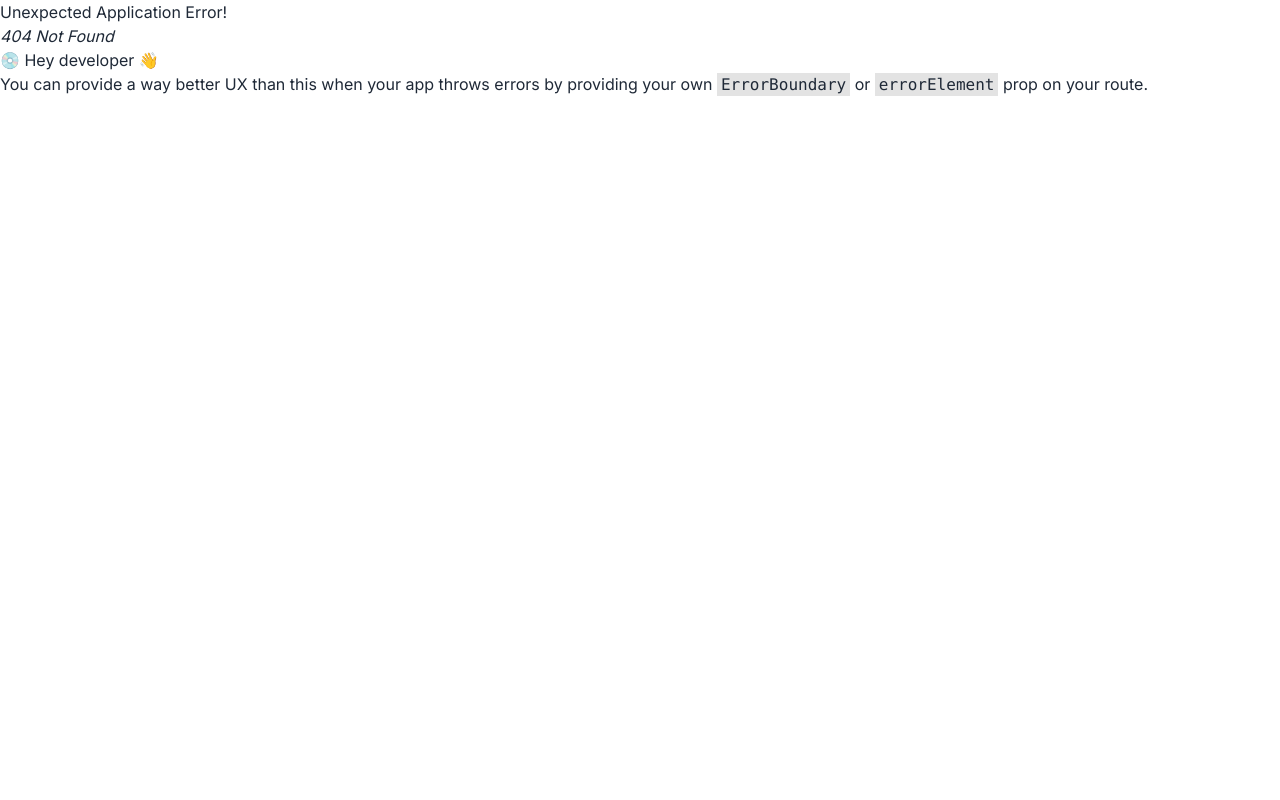
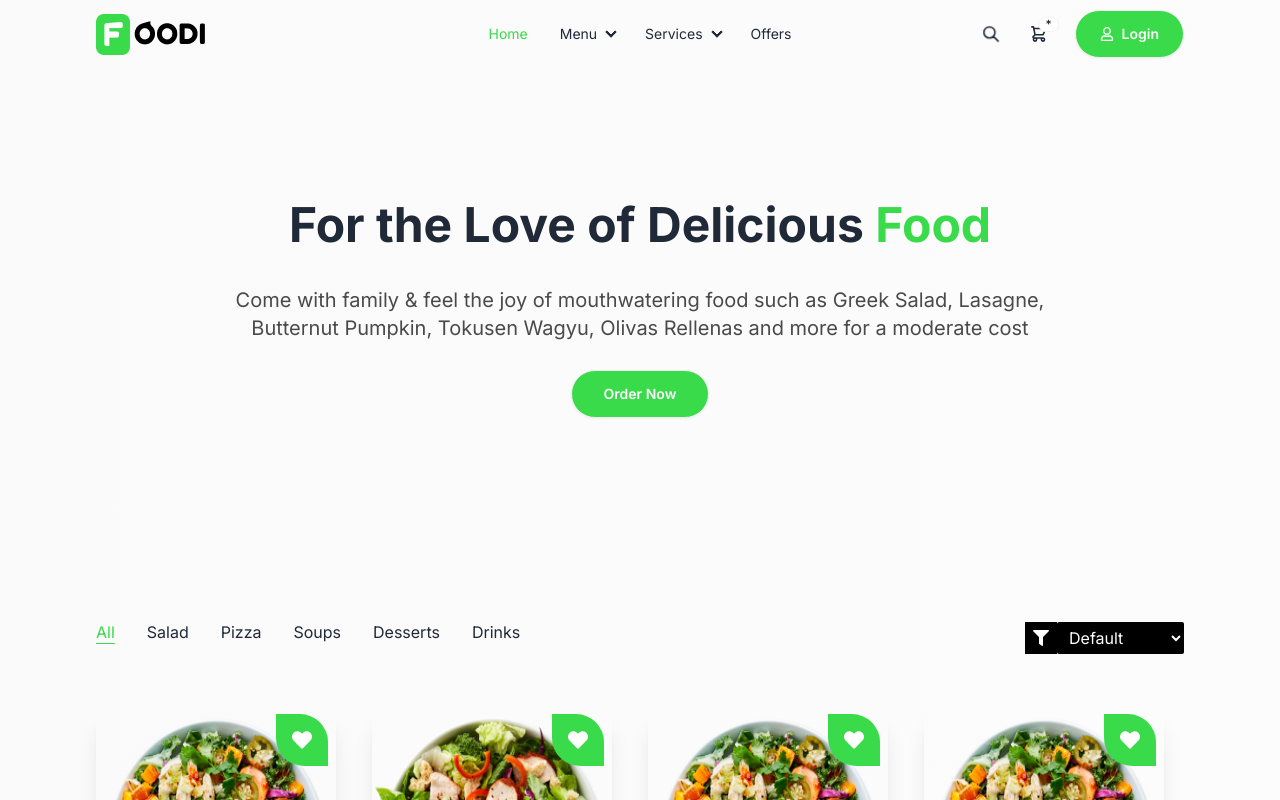
Before and after one commit to AdityaSinghBisht3000/Foodi-Mern-store, a React (Vite) app in the folder foodie-client/: page /menu in a window 1280 px wide. Before the commit this address had no page. Shown: the top 800 px of the page. Built offline with nearby package versions, Linux system fonts and the light colour scheme.

Commit message:
created menu page for sorting

```diff
--- a/foodie-client/src/layout/Main.jsx
+++ b/foodie-client/src/layout/Main.jsx
@@ -7,7 +7,9 @@
   return (
     <div className="bg-gradient-to-r from-0% from-[#FAFAFA] to-[#FCFCFC] to-100%">
       <Navbar />
-      <Outlet />
+      <div className="min-h-screen">
+        <Outlet />
+      </div>
       <Footer />
     </div>
   );
--- /dev/null
+++ b/foodie-client/src/pages/shop/Menu.jsx
@@ -0,0 +1,195 @@
+import React, { useEffect, useState } from "react";
+import Cards from "../../components/Cards";
+import { FaFilter } from "react-icons/fa";
+
+const Menu = () => {
+  const [menu, setMenu] = useState([]);
+  const [filteredItems, setFilteredItems] = useState([]);
+  const [selectedCategory, setSelectedCategory] = useState("all");
+  const [sortOption, setSortOption] = useState("default");
+  const [currentPage, setCurrentPage] = useState(1);
+  const [itemsPerPage] = useState(8); // Number of items to display per page
+
+  useEffect(() => {
+    // Fetch data from the backend
+    const fetchData = async () => {
+      try {
+        const response = await fetch("/menu.json");
+        const data = await response.json();
+        setMenu(data);
+        setFilteredItems(data); // Initially, display all items
+      } catch (error) {
+        console.error("Error fetching data:", error);
+      }
+    };
+
+    fetchData();
+  }, []);
+
+  const filterItems = (category) => {
+    const filtered =
+      category === "all"
+        ? menu
+        : menu.filter((item) => item.category === category);
+
+    setFilteredItems(filtered);
+    setSelectedCategory(category);
+    setCurrentPage(1);
+  };
+
+  const showAll = () => {
+    setFilteredItems(menu);
+    setSelectedCategory("all");
+    setCurrentPage(1);
+  };
+
+  const handleSortChange = (option) => {
+    setSortOption(option);
+
+    // Logic for sorting based on the selected option
+    let sortedItems = [...filteredItems];
+
+    switch (option) {
+      case "A-Z":
+        sortedItems.sort((a, b) => a.name.localeCompare(b.name));
+        break;
+      case "Z-A":
+        sortedItems.sort((a, b) => b.name.localeCompare(a.name));
+        break;
+      case "low-to-high":
+        sortedItems.sort((a, b) => a.price - b.price);
+        break;
+      case "high-to-low":
+        sortedItems.sort((a, b) => b.price - a.price);
+        break;
+      default:
+        // Do nothing for the "default" case
+        break;
+    }
+
+    setFilteredItems(sortedItems);
+    setCurrentPage(1);
+  };
+
+  //   console.log(filteredItems);
+  // Pagination logic
+  const indexOfLastItem = currentPage * itemsPerPage;
+  const indexOfFirstItem = indexOfLastItem - itemsPerPage;
+  const currentItems = filteredItems.slice(indexOfFirstItem, indexOfLastItem);
+
+  const paginate = (pageNumber) => setCurrentPage(pageNumber);
+
+  return (
+    <div>
+      {/* menu banner */}
+      <div className="max-w-screen-2xl container mx-auto xl:px-24 px-4 bg-gradient-to-r from-0% from-[#FAFAFA] to-[#FCFCFC] to-100%">
+        <div className="flex flex-col items-center justify-center py-48">
+          {/* content */}
+          <div className="px-4 text-center space-y-7">
+            <h2 className="text-4xl font-bold leading-snug md:text-5xl md:leading-snug">
+              For the Love of Delicious <span className="text-green">Food</span>
+            </h2>
+            <p className="text-[#4A4A4A] text-xl md:w-4/5 mx-auto">
+              Come with family & feel the joy of mouthwatering food such as
+              Greek Salad, Lasagne, Butternut Pumpkin, Tokusen Wagyu, Olivas
+              Rellenas and more for a moderate cost
+            </p>
+            <button className="px-8 py-3 font-semibold text-white rounded-full bg-green btn">
+              Order Now
+            </button>
+          </div>
+        </div>
+      </div>
+
+      {/* menu shop  */}
+      <div className="section-container">
+        <div className="flex flex-col flex-wrap items-center mb-8 space-y-3 md:flex-row md:justify-between">
+          {/* all category buttons */}
+          <div className="flex flex-row flex-wrap justify-start gap-4 md:items-center md:gap-8">
+            <button
+              onClick={showAll}
+              className={selectedCategory === "all" ? "active" : ""}
+            >
+              All
+            </button>
+            <button
+              onClick={() => filterItems("salad")}
+              className={selectedCategory === "salad" ? "active" : ""}
+            >
+              Salad
+            </button>
+            <button
+              onClick={() => filterItems("pizza")}
+              className={selectedCategory === "pizza" ? "active" : ""}
+            >
+              Pizza
+            </button>
+            <button
+              onClick={() => filterItems("soup")}
+              className={selectedCategory === "soup" ? "active" : ""}
+            >
+              Soups
+            </button>
+            <button
+              onClick={() => filterItems("dessert")}
+              className={selectedCategory === "dessert" ? "active" : ""}
+            >
+              Desserts
+            </button>
+            <button
+              onClick={() => filterItems("drinks")}
+              className={selectedCategory === "drinks" ? "active" : ""}
+            >
+              Drinks
+            </button>
+          </div>
+
+          {/* filter options */}
+          <div className="flex justify-end mb-4 rounded-sm">
+            <div className="p-2 bg-black ">
+              <FaFilter className="w-4 h-4 text-white" />
+            </div>
+            <select
+              id="sort"
+              onChange={(e) => handleSortChange(e.target.value)}
+              value={sortOption}
+              className="px-2 py-1 text-white bg-black rounded-sm"
+            >
+              <option value="default"> Default</option>
+              <option value="A-Z">A-Z</option>
+              <option value="Z-A">Z-A</option>
+              <option value="low-to-high">Low to High</option>
+              <option value="high-to-low">High to Low</option>
+            </select>
+          </div>
+        </div>
+
+        {/* product card */}
+        <div className="grid grid-cols-1 gap-4 md:grid-cols-4 sm:grid-cols-2 ">
+          {currentItems.map((item) => (
+            <Cards key={item._id} item={item} />
+          ))}
+        </div>
+      </div>
+
+      {/* Pagination */}
+      <div className="flex justify-center my-8">
+        {Array.from({
+          length: Math.ceil(filteredItems.length / itemsPerPage),
+        }).map((_, index) => (
+          <button
+            key={index + 1}
+            onClick={() => paginate(index + 1)}
+            className={`mx-1 px-3 py-1 rounded-full ${
+              currentPage === index + 1 ? "bg-green text-white" : "bg-gray-200"
+            }`}
+          >
+            {index + 1}
+          </button>
+        ))}
+      </div>
+    </div>
+  );
+};
+
+export default Menu;
```
Also changed, not shown: foodie-client/src/router/Router.jsx (+5 -4 lines).
